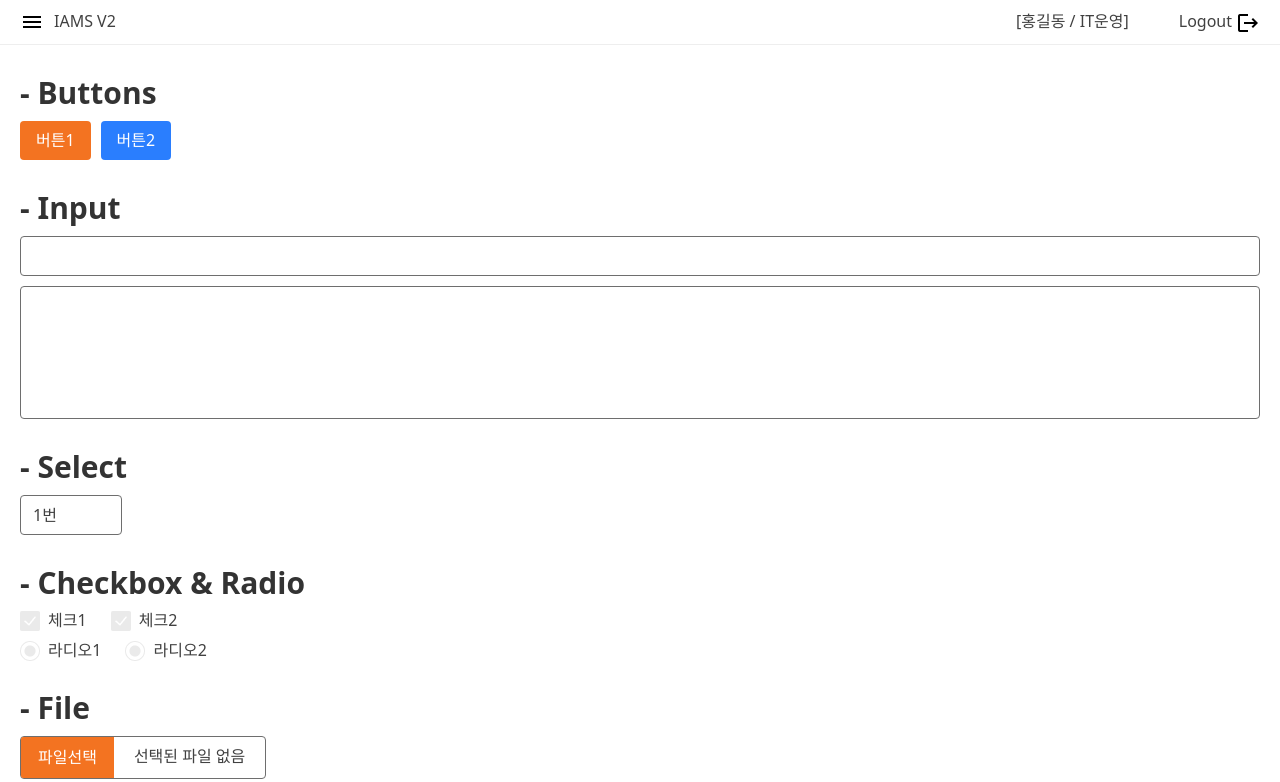
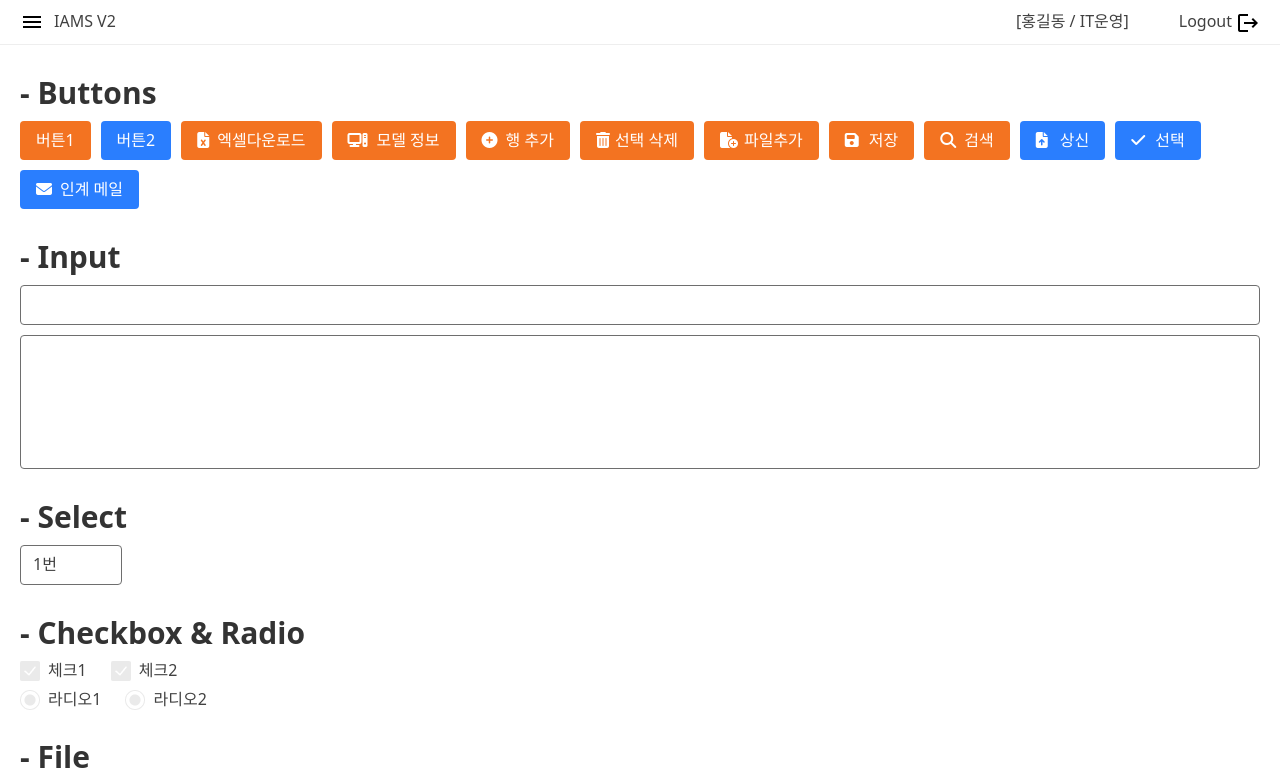
Before and after one commit to shkim0000/hanwhaCon, a plain HTML site: page views/index.html in a window 1280 px wide. Shown: the top 782 px of the page. Drawn offline with Linux system fonts and the light colour scheme; a web font is replaced by a local one.

Commit message:
icon button 가이드 파일에 추가

```diff
--- a/resources/css/main.css
+++ b/resources/css/main.css
@@ -59,6 +59,26 @@ footer .logos > img{width:314px;}
 .logout-btn{padding-right:28px;position:relative;}
 .logout-btn:before{content:"";width:24px;height:24px;background:url("../../resources/img/icon/logout.png") no-repeat;background-size:100%;position:absolute;top:-1px;right:0;}
 .close-btn{width:24px;height:24px;background:url("../../resources/img/icon/close.png") no-repeat;background-size:100%;position:absolute;top:50%;right:10px;transform:translateY(-50%);}
+.btn.excel{position:relative;padding-left:36px;}
+.btn.excel::before{content:'\f1c3';font-family:"Font Awesome 6 Free";font-weight:700;position:absolute;left:16px;top:50%;transform:translateY(-50%);}
+.btn.model{position:relative;padding-left:45px;}
+.btn.model::before{content:'\e4e5';font-family:"Font Awesome 6 Free";font-weight:700;position:absolute;left:16px;top:50%;transform:translateY(-50%);}
+.btn.add-column{position:relative;padding-left:40px;}
+.btn.add-column::before{content:'\f055';font-family:"Font Awesome 6 Free";font-weight:700;position:absolute;left:16px;top:51%;transform:translateY(-50%);}
+.btn.trash{position:relative;padding-left:35px;}
+.btn.trash::before{content:'\f2ed';font-family:"Font Awesome 6 Free";font-weight:700;position:absolute;left:16px;top:51%;transform:translateY(-50%);}
+.btn.add-file{position:relative;padding-left:40px;}
+.btn.add-file::before{content:'\e494';font-family:"Font Awesome 6 Free";font-weight:700;position:absolute;left:16px;top:51%;transform:translateY(-50%);}
+.btn.save{position:relative;padding-left:40px;}
+.btn.save::before{content:'\f0c7';font-family:"Font Awesome 6 Free";font-weight:700;position:absolute;left:16px;top:51%;transform:translateY(-50%);}
+.btn.search{position:relative;padding-left:40px;}
+.btn.search::before{content:'\f002';font-family:"Font Awesome 6 Free";font-weight:700;position:absolute;left:16px;top:51%;transform:translateY(-50%);}
+.btn.primary.send{position:relative;padding-left:40px;}
+.btn.primary.send::before{content:'\f574';font-family:"Font Awesome 6 Free";font-weight:700;position:absolute;left:16px;top:51%;transform:translateY(-50%);}
+.btn.primary.check{position:relative;padding-left:40px;}
+.btn.primary.check::before{content:'\f00c';font-family:"Font Awesome 6 Free";font-weight:700;position:absolute;left:16px;top:51%;transform:translateY(-50%);}
+.btn.primary.mail{position:relative;padding-left:40px;}
+.btn.primary.mail::before{content:'\f0e0';font-family:"Font Awesome 6 Free";font-weight:700;position:absolute;left:16px;top:51%;transform:translateY(-50%);}
 
 /* input */
 input{width:100%;height:38px;background:none;border:0;padding:8px 12px;}
--- a/views/index.html
+++ b/views/index.html
@@ -104,6 +104,16 @@
             <div class="in">
                 <button type="button" class="btn">버튼1</button>
                 <button type="button" class="btn primary">버튼2</button>
+                <button type="button" class="btn excel">엑셀다운로드</button>
+                <button type="button" class="btn model">모델 정보</button>
+                <button type="button" class="btn add-column">행 추가</button>
+                <button type="button" class="btn trash">선택 삭제</button>
+                <button type="button" class="btn add-file">파일추가</button>
+                <button type="button" class="btn save">저장</button>
+                <button type="button" class="btn search">검색</button>
+                <button type="button" class="btn primary send">상신</button>
+                <button type="button" class="btn primary check">선택</button>
+                <button type="button" class="btn primary mail">인계 메일</button>
             </div>
         </div>
         <div class="guide-box">
```
